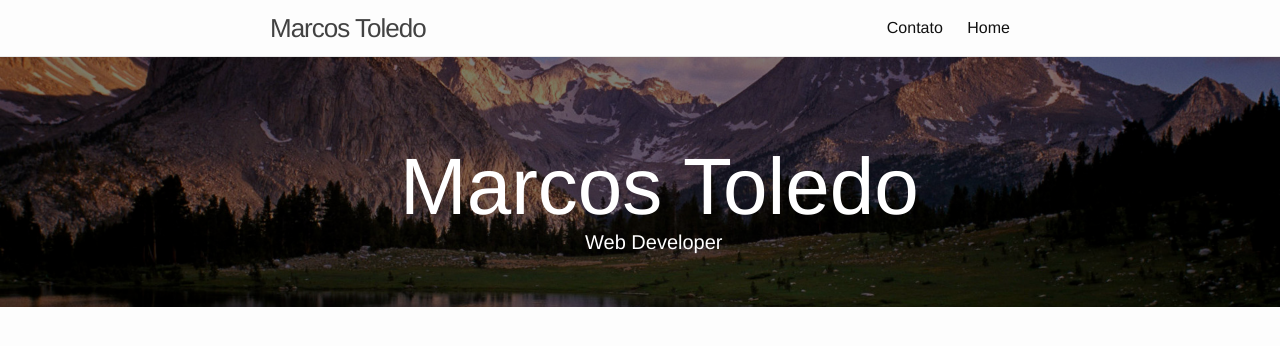
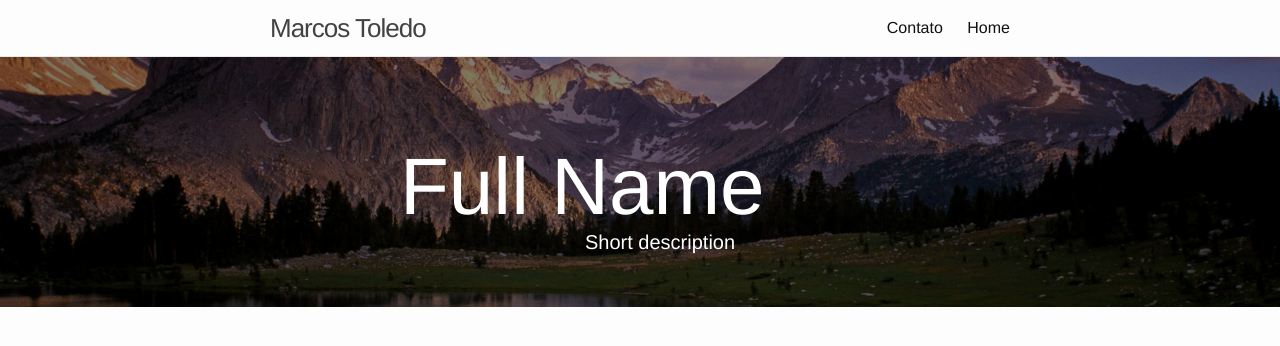
Before and after one commit to MarcosToledo/marcos-toledo, a Jekyll site: the page built from index.markdown, in a window 1280 px wide. Shown: the top 346 px of the page. Built offline with Jekyll 4.4.1, drawn with Linux system fonts in a browser that asks for light colours.

Commit message:
Updated Index

```diff
--- a/index.markdown
+++ b/index.markdown
@@ -1,8 +1,8 @@
 ---
 title: Home
 position: 0
-label-name: Marcos Toledo
-label-description: Web Developer
+label-name: Full Name
+label-description: Short description
 layout: home
 ---
 
```
